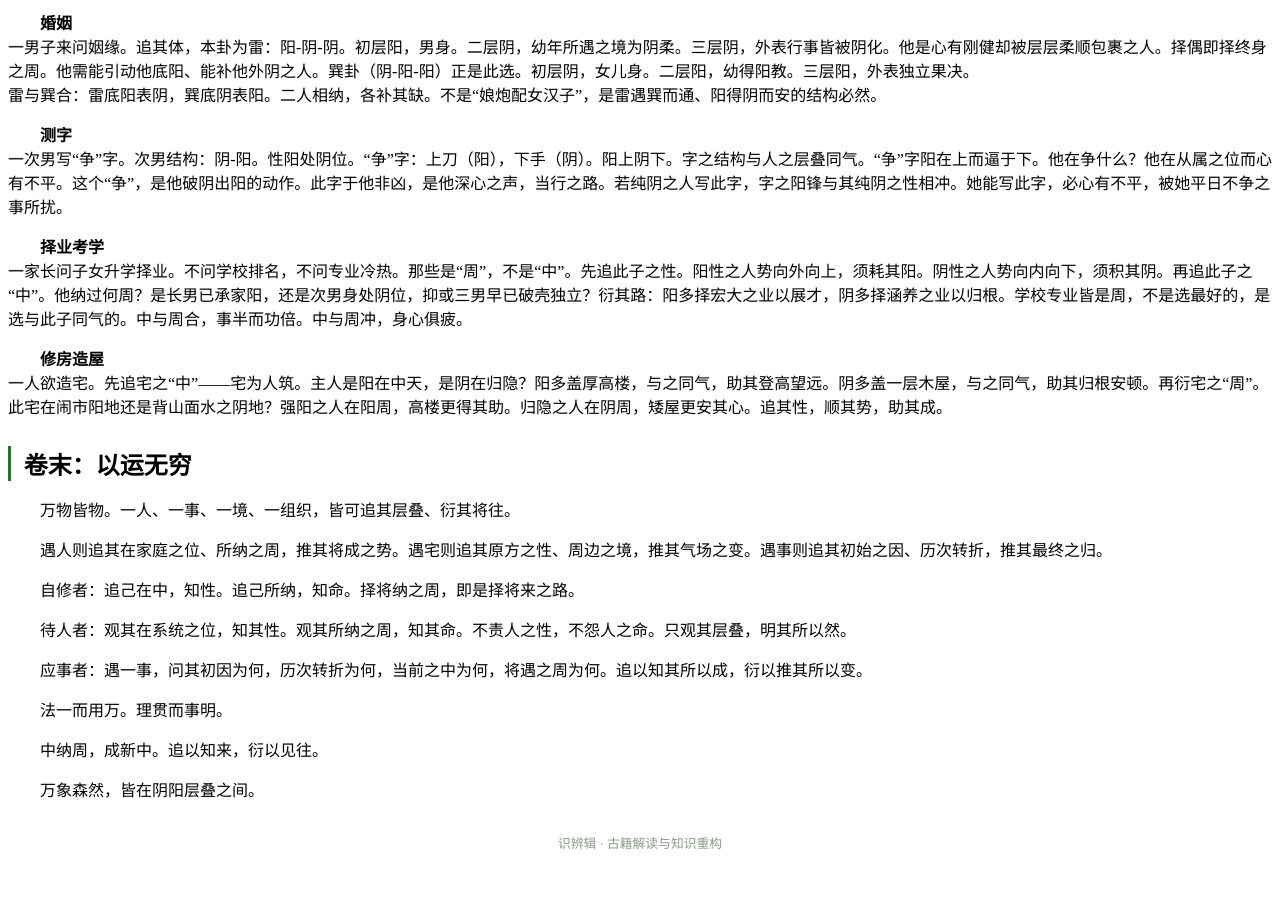
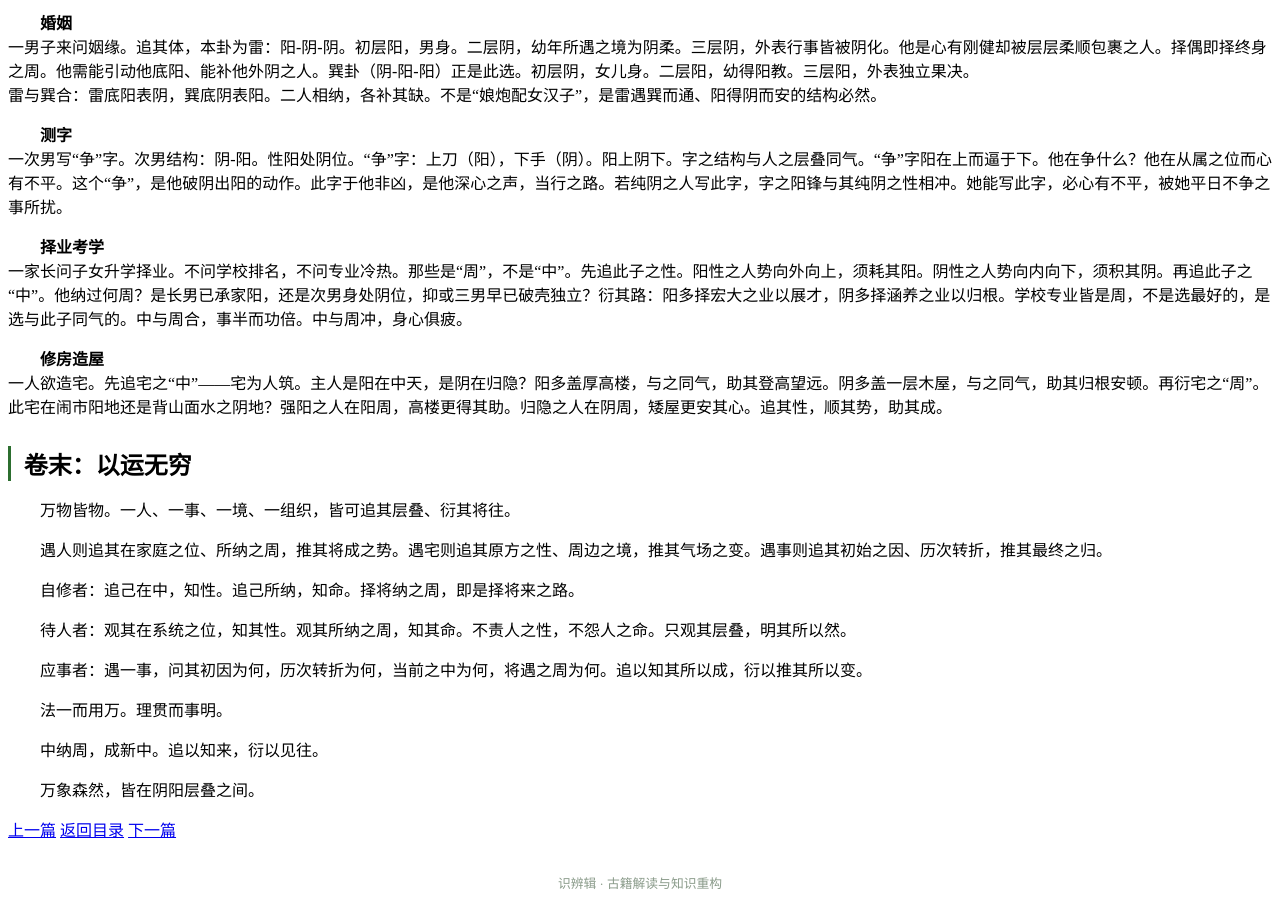
Before and after one commit to chixiao994/chixiao994.github.io, a Jekyll site: the page shibianji/interpretations/先秦/三坟/03-阴阳解卦.html, which Jekyll copies as it is, in a window 1280 px wide and 900 px high, scrolled down 7398 px. Built offline with Jekyll 4.4.1, drawn with Linux system fonts in a browser that asks for light colours; before the commit the page ends 8258 px from its top, so only the background shows below that.

Commit message:
Update 03-阴阳解卦.html

```diff
--- a/shibianji/interpretations/先秦/三坟/03-阴阳解卦.html
+++ b/shibianji/interpretations/先秦/三坟/03-阴阳解卦.html
@@ -277,7 +277,11 @@
     <p>法一而用万。理贯而事明。</p>
     <p>中纳周，成新中。追以知来，衍以见往。</p>
     <p>万象森然，皆在阴阳层叠之间。</p>
-
+<div class="series-nav">
+    <a href="02-形坟：具象感知.html" class="prev">上一篇</a>
+    <a href="index.html" class="index">返回目录</a>
+    <a href="04-三坟理论.html" class="next">下一篇</a>
+</div>
     <div class="footer-note">识辨辑 · 古籍解读与知识重构</div>
 </div>
 </body>
```
